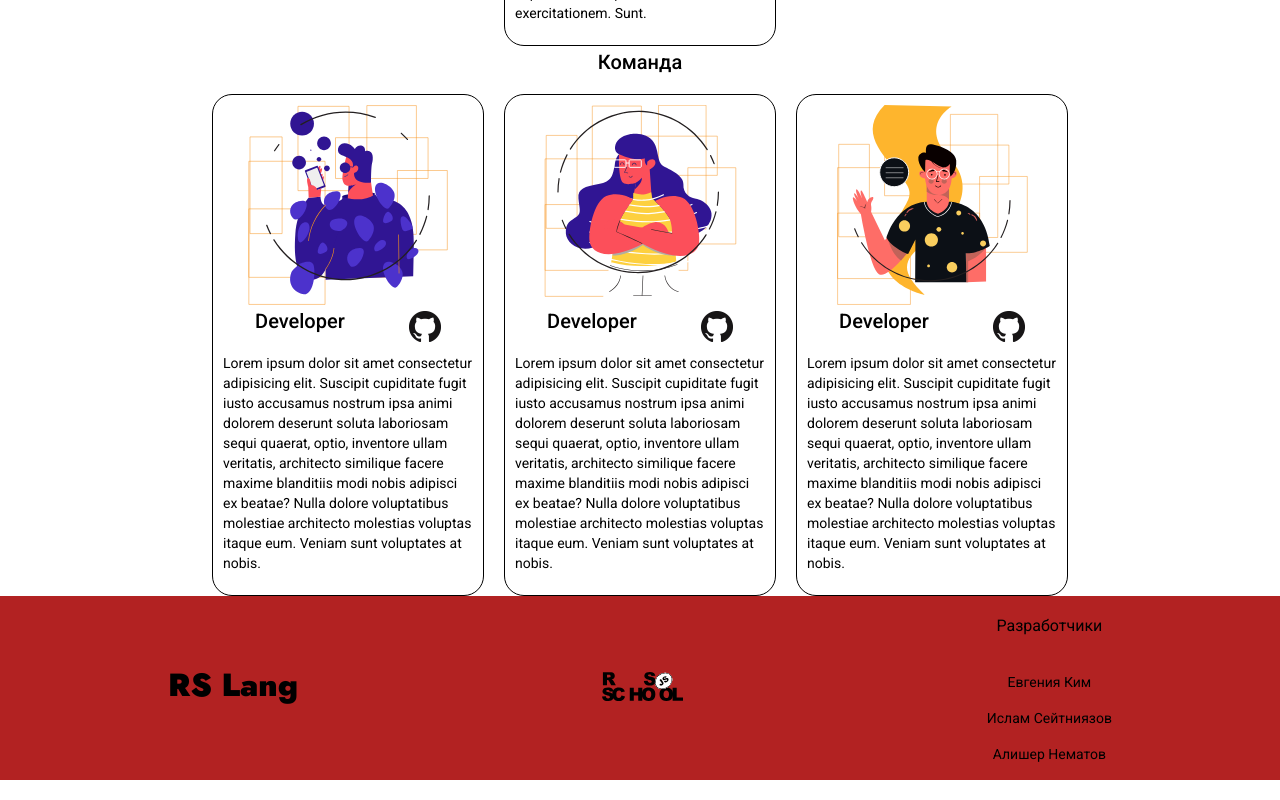
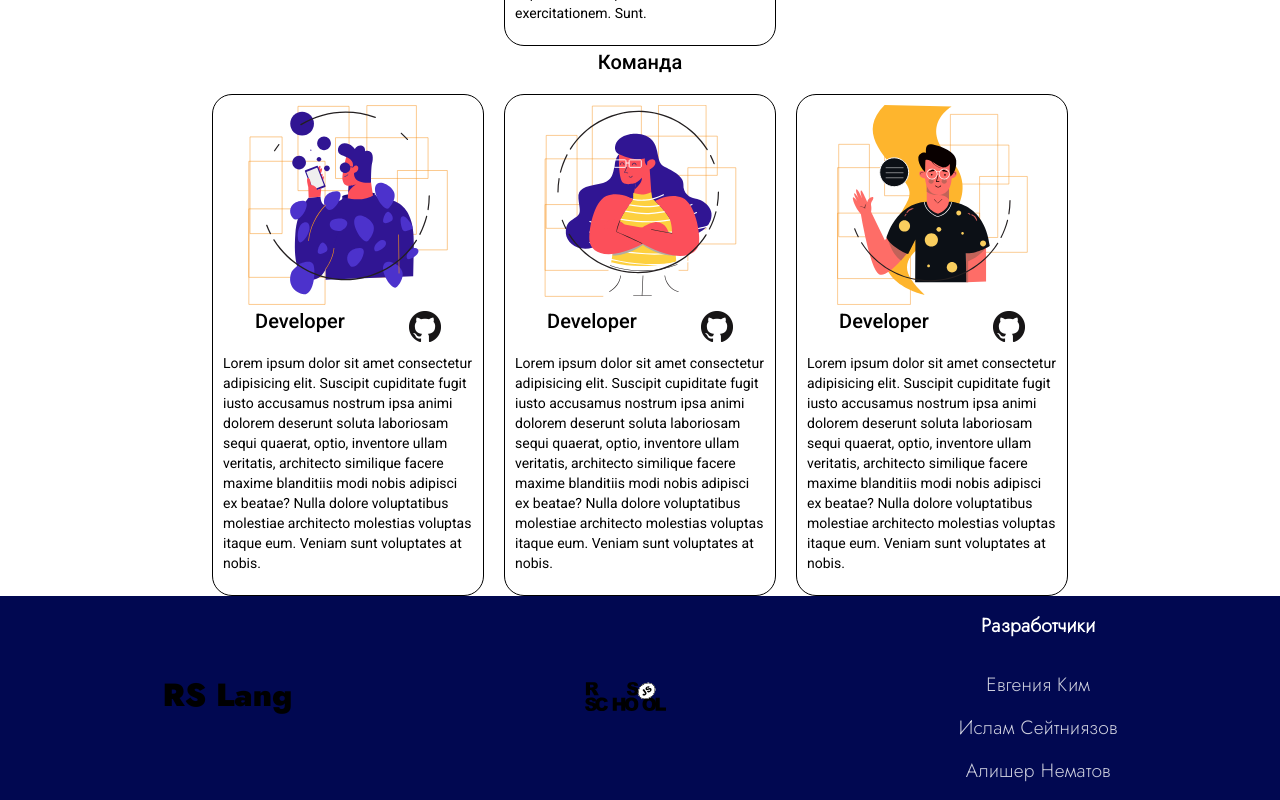
Before and after one commit to mDjeee/rslang, an Angular app: page / in a window 1280 px wide. Shown: the part 1178-1978 px from the top of the page. Built offline with nearby package versions, Linux system fonts and the light colour scheme.

Commit message:
feat: add styles to footer

```diff
--- a/src/app/components/footer/footer.component.css
+++ b/src/app/components/footer/footer.component.css
@@ -10,7 +10,8 @@
   justify-content: space-around;
   align-items: center;
   padding: 1rem;
-  background-color: firebrick;
+  background-color: #010851
+  ;
 }
 
 .column {
@@ -20,6 +21,18 @@
   gap: 1rem;
 }
 
+.column__subtitle,
 .column__link {
-  color: black;
+  font-family: 'Jost-k';
+  font-style: normal;
+  font-weight: 400;
+  font-size: 1.2rem;
+  line-height: 140%;
+  letter-spacing: 0.01em;
+  color: rgba(255, 255, 255, 0.8);
 }
+
+.column__subtitle {
+  color: rgba(255, 255, 255, 1);
+  font-weight: 700;
+}
--- a/src/app/components/footer/footer.component.html
+++ b/src/app/components/footer/footer.component.html
@@ -1,5 +1,5 @@
 <footer class="footer">
-  <app-appLogo></app-appLogo>
+  <app-appLogo class="app-appLogo"></app-appLogo>
 <app-rss-logo></app-rss-logo>
 <div class="footer__column column">
   <h3 class="column__subtitle">Разработчики</h3>
```
